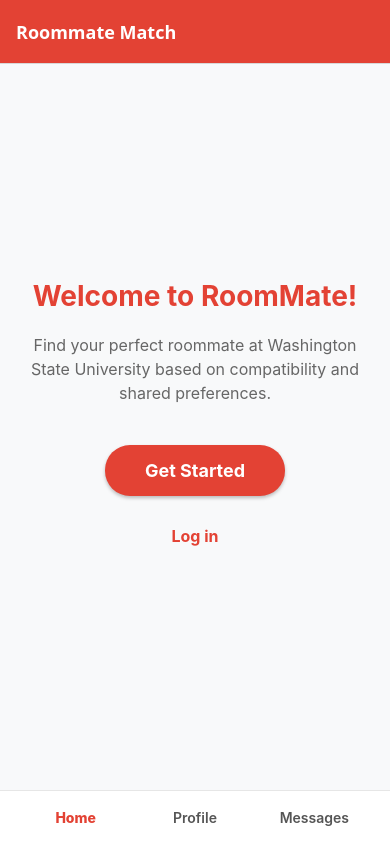
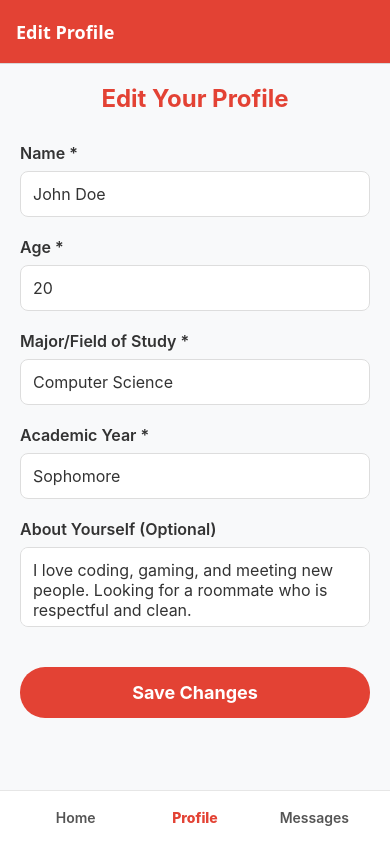
Before and after one commit to vdevaa/CPT-322--RoomMate-A-University-Dormitory-Roommate-Matching-System, a React Native app in the folder roommate-app/: screen /EditProfile in a window 390 px wide. Built offline with nearby package versions, Linux system fonts and the light colour scheme.

Commit message:
added edit profile screen

```diff
--- a/roommate-app/App.js
+++ b/roommate-app/App.js
@@ -4,7 +4,7 @@ import React from 'react';
 import { NavigationContainer } from '@react-navigation/native';
 import { createStackNavigator } from '@react-navigation/stack';
 import { StatusBar } from 'expo-status-bar';
-import { ProfileScreen, WelcomeScreen, PreferencesScreen, LoginScreen, HomeScreen, MessagesScreen, ChatScreen } from './src/Screens.js'
+import { ProfileScreen, EditProfileScreen, WelcomeScreen, PreferencesScreen, LoginScreen, HomeScreen, MessagesScreen, ChatScreen } from './src/Screens.js'
 
 const Stack = createStackNavigator();
 
@@ -32,7 +32,12 @@ export default function App() {
         <Stack.Screen
           name="Home"
           component={HomeScreen}
-          options={{ title: 'Home' }}
+          options={{
+            title: 'Home',
+            headerLeft: null,
+            gestureEnabled: false,
+            headerBackVisible: false,
+          }}
         />
         <Stack.Screen
           name="Messages"
@@ -50,6 +55,16 @@ export default function App() {
           options={{ title: 'Create Profile' }}
         />
         <Stack.Screen
+          name="EditProfile"
+          component={EditProfileScreen}
+          options={{
+            title: 'Edit Profile',
+            headerLeft: null,
+            gestureEnabled: false,
+            headerBackVisible: false,
+          }}
+        />
+        <Stack.Screen
           name="Preferences"
           component={PreferencesScreen}
           options={{ title: 'Preferences' }}
--- a/roommate-app/src/Screens.js
+++ b/roommate-app/src/Screens.js
@@ -1,6 +1,7 @@
 // Handle all screen exports
 export {default as WelcomeScreen} from './screens/WelcomeScreen.js';
 export {default as ProfileScreen} from './screens/ProfileScreen.js';
+export {default as EditProfileScreen} from './screens/EditProfileScreen.js';
 export {default as PreferencesScreen} from './screens/PreferencesScreen.js';
 export {default as LoginScreen} from './screens/LoginScreen.js';
 export {default as HomeScreen} from './screens/HomeScreen.js';
--- a/roommate-app/src/components/Navbar.js
+++ b/roommate-app/src/components/Navbar.js
@@ -6,7 +6,7 @@ import styles from '../styles/Navbar.styles';
 export default function Navbar({ navigation, active = 'Home' }) {
   const tabs = [
     { key: 'Home', label: 'Home', onPress: () => navigation.navigate('Home') },
-    { key: 'Profile', label: 'Profile', onPress: () => navigation.navigate('Profile') },
+    { key: 'Profile', label: 'Profile', onPress: () => navigation.navigate('EditProfile') },
     { key: 'Messages', label: 'Messages', onPress: () => navigation.navigate('Messages') },
     // add more labels to the navbar here if needed, for now routing is to placeholders
   ];
--- /dev/null
+++ b/roommate-app/src/mock/currentUser.js
@@ -0,0 +1,25 @@
+// Mock current user profile data
+// In real app, this would be fetched from backend/API
+
+export const currentUserProfile = {
+  name: 'John Doe',
+  age: '20',
+  major: 'Computer Science',
+  year: 'Sophomore',
+  about: 'I love coding, gaming, and meeting new people. Looking for a roommate who is respectful and clean.',
+  hall: 'Streit Hall',
+  room: '201',
+  sleepSchedule: 'Normal',
+  cleanliness: 'Tidy',
+  studyHabits: 'Quiet',
+  hobbies: ['Coding', 'Gaming', 'Basketball'],
+  preferences: {
+    wantsQuietHours: true,
+    smokingOk: false,
+    guestsOk: true,
+  },
+};
+
+export function updateCurrentUserProfile(updates) {
+  Object.assign(currentUserProfile, updates);
+}
--- /dev/null
+++ b/roommate-app/src/screens/EditProfileScreen.js
@@ -0,0 +1,132 @@
+import React, { useState, useEffect } from 'react';
+import {
+  View,
+  Text,
+  TextInput,
+  TouchableOpacity,
+  SafeAreaView,
+  ScrollView,
+  Alert,
+} from 'react-native';
+import Navbar from '../components/Navbar';
+import { currentUserProfile, updateCurrentUserProfile } from '../mock/currentUser';
+import styles from '../styles/ProfileScreen.styles';
+
+export default function EditProfileScreen({ navigation }) {
+  const [profile, setProfile] = useState({
+    name: '',
+    age: '',
+    major: '',
+    year: '',
+    about: '',
+  });
+
+  useEffect(() => {
+    // Load current user profile data
+    setProfile({
+      name: currentUserProfile.name || '',
+      age: currentUserProfile.age || '',
+      major: currentUserProfile.major || '',
+      year: currentUserProfile.year || '',
+      about: currentUserProfile.about || '',
+    });
+  }, []);
+
+  const handleInputChange = (field, value) => {
+    setProfile({ ...profile, [field]: value });
+  };
+
+  const isFormValid = () => {
+    return profile.name.trim() && profile.age.trim() && profile.major.trim() && profile.year.trim();
+  };
+
+  const handleSave = () => {
+    if (!isFormValid()) {
+      Alert.alert('Missing Information', 'Please fill in all required fields.');
+      return;
+    }
+
+    // Update mock profile (in real app, this would call backend API)
+    updateCurrentUserProfile(profile);
+
+    Alert.alert(
+      'Profile Updated',
+      'Your profile has been saved successfully.',
+      [{ text: 'OK' }]
+    );
+  };
+
+  return (
+    <SafeAreaView style={styles.container}>
+      <ScrollView style={styles.scrollView}>
+        <Text style={styles.title}>Edit Your Profile</Text>
+
+        <View style={styles.formGroup}>
+          <Text style={styles.label}>Name *</Text>
+          <TextInput
+            style={styles.input}
+            value={profile.name}
+            onChangeText={(text) => handleInputChange('name', text)}
+            placeholder="Enter your full name"
+            autoCapitalize="words"
+          />
+        </View>
+
+        <View style={styles.formGroup}>
+          <Text style={styles.label}>Age *</Text>
+          <TextInput
+            style={styles.input}
+            value={profile.age}
+            onChangeText={(text) => handleInputChange('age', text)}
+            placeholder="Enter your age"
+            keyboardType="numeric"
+          />
+        </View>
+
+        <View style={styles.formGroup}>
+          <Text style={styles.label}>Major/Field of Study *</Text>
+          <TextInput
+            style={styles.input}
+            value={profile.major}
+            onChangeText={(text) => handleInputChange('major', text)}
+            placeholder="e.g. Computer Science, Biology"
+            autoCapitalize="words"
+          />
+        </View>
+
+        <View style={styles.formGroup}>
+          <Text style={styles.label}>Academic Year *</Text>
+          <TextInput
+            style={styles.input}
+            value={profile.year}
+            onChangeText={(text) => handleInputChange('year', text)}
+            placeholder="e.g. Freshman, Sophomore"
+            autoCapitalize="words"
+          />
+        </View>
+
+        <View style={styles.formGroup}>
+          <Text style={styles.label}>About Yourself (Optional)</Text>
+          <TextInput
+            style={[styles.input, styles.textArea]}
+            value={profile.about}
+            onChangeText={(text) => handleInputChange('about', text)}
+            placeholder="Tell us about yourself, hobbies, interests..."
+            multiline
+            numberOfLines={3}
+            textAlignVertical="top"
+          />
+        </View>
+
+        <TouchableOpacity
+          style={[styles.button, !isFormValid() && styles.buttonDisabled]}
+          onPress={handleSave}
+          disabled={!isFormValid()}
+        >
+          <Text style={styles.buttonText}>Save Changes</Text>
+        </TouchableOpacity>
+      </ScrollView>
+      <Navbar navigation={navigation} active={'Profile'} />
+    </SafeAreaView>
+  );
+}
```
